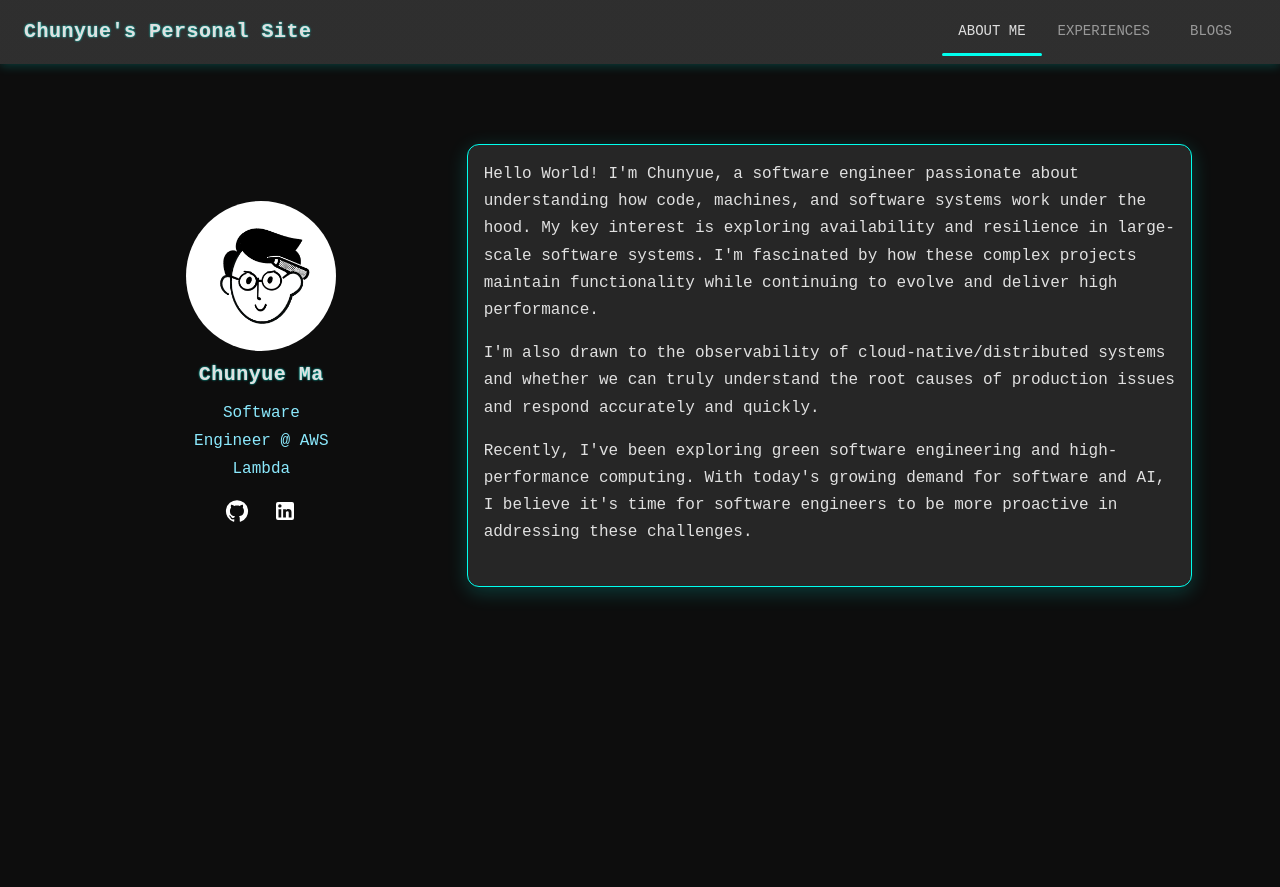
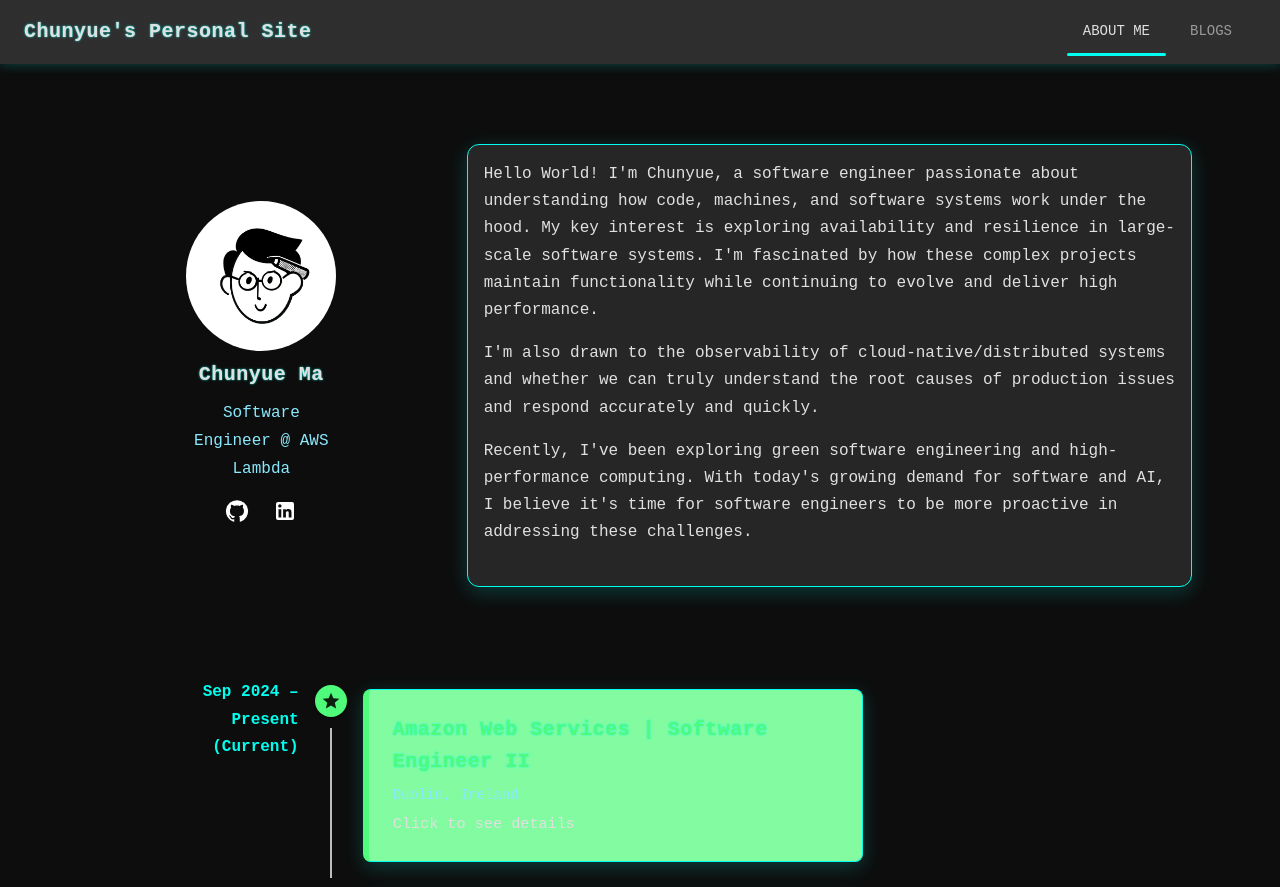
Before and after one commit to chunyuema/chunyuema.github.io, a React (Create React App) app: page / in a window 1280 px wide. Shown: the top 887 px of the page. Before the commit the page ends 800 px from the top, so only its background shows below. Built offline with nearby package versions, Linux system fonts and the light colour scheme.

Commit message:
move employment history into about me main page

```diff
--- a/src/App.tsx
+++ b/src/App.tsx
@@ -1,9 +1,6 @@
-// App.tsx
-import React from "react";
 import Layout from "./components/Layout";
 import AboutMe from "./components/AboutMe";
 import BlogPage from "./components/Blogs";
-import EmploymentHistory from "./components/EmploymentHistory";
 
 function App() {
   return (
@@ -11,7 +8,6 @@ function App() {
       children={{
         aboutMe: <AboutMe />,
         blogs: <BlogPage />,
-        employmentHistory: <EmploymentHistory />,
       }}
     />
   );
--- a/src/components/AboutMe.tsx
+++ b/src/components/AboutMe.tsx
@@ -10,6 +10,8 @@ import {
 import NameCard from "./NameCard";
 import { FaReact, FaNodeJs, FaPython, FaDatabase } from "react-icons/fa";
 import { Skill } from "./Skill";
+import { EmploymentEntry } from "../data/EmploymentEntry";
+import EmploymentHistory from "./EmploymentHistory";
 
 const mySkills: Skill[] = [
   { name: "Frontend", icon: FaReact, level: 40 },
@@ -61,6 +63,9 @@ const AboutMe: React.FC = () => (
         </Card>
       </Grid>
     </Grid>
+
+    {/* Employment History Section */}
+    <EmploymentHistory />
   </Container>
 );
 
--- a/src/components/EmploymentHistory.tsx
+++ b/src/components/EmploymentHistory.tsx
@@ -4,18 +4,17 @@ import {
   Typography,
   Box,
   Paper,
-  List,
-  ListItem,
-  ListItemText,
   useTheme,
   useMediaQuery,
   Dialog,
   DialogTitle,
   DialogContent,
-  DialogContentText,
   IconButton,
 } from "@mui/material";
 import CloseIcon from "@mui/icons-material/Close";
+
+import StarIcon from "@mui/icons-material/Star"; // ⭐ Current job icon
+import WorkIcon from "@mui/icons-material/Work"; // 🏢 Past job icon
 
 import {
   Timeline,
@@ -25,6 +24,7 @@ import {
   TimelineContent,
   TimelineDot,
   TimelineOppositeContent,
+  timelineOppositeContentClasses,
 } from "@mui/lab";
 
 import {
@@ -38,13 +38,8 @@ const EmploymentHistory: React.FC = () => {
 
   const [selectedJob, setSelectedJob] = useState<EmploymentEntry | null>(null);
 
-  const handleCardClick = (job: EmploymentEntry) => {
-    setSelectedJob(job);
-  };
-
-  const handleClose = () => {
-    setSelectedJob(null);
-  };
+  const handleCardClick = (job: EmploymentEntry) => setSelectedJob(job);
+  const handleClose = () => setSelectedJob(null);
 
   return (
     <Container
@@ -55,27 +50,39 @@ const EmploymentHistory: React.FC = () => {
       }}
     >
       <Timeline
-        position={isMobile ? "right" : "alternate"}
         sx={{
-          // Only adjust spacing for mobile
-          ...(isMobile && {
-            ml: theme.custom.timeline.timelineLeftMobile,
-            "& .MuiTimelineItem-root": {
-              minHeight: 100, // optional spacing between items
-            },
-          }),
+          [`& .${timelineOppositeContentClasses.root}`]: { flex: 0.2 },
         }}
       >
-        {employmentHistoryData.map((job, index) => (
+        {employmentHistoryData.map((job, index) => {
+          const isCurrent = index === 0;
+
+          return (
             <TimelineItem key={index}>
               {!isMobile && (
                 <TimelineOppositeContent color="text.secondary">
-                {job.dateRange}
+                  {isCurrent ? (
+                    <strong style={{ color: theme.palette.primary.main }}>
+                      {job.dateRange} (Current)
+                    </strong>
+                  ) : (
+                    job.dateRange
+                  )}
                 </TimelineOppositeContent>
               )}
 
               <TimelineSeparator>
-              <TimelineDot color="primary" />
+                <TimelineDot
+                  color={isCurrent ? "secondary" : "primary"}
+                  variant={isCurrent ? "filled" : "outlined"}
+                >
+                  {isCurrent ? (
+                    <StarIcon fontSize="small" /> // ⭐ Current job
+                  ) : (
+                    <WorkIcon fontSize="small" /> // 🏢 Past jobs
+                  )}
+                </TimelineDot>
+
                 {index < employmentHistoryData.length - 1 && (
                   <TimelineConnector />
                 )}
@@ -83,25 +90,30 @@ const EmploymentHistory: React.FC = () => {
 
               <TimelineContent sx={{ py: 2 }}>
                 <Paper
-                elevation={3}
+                  elevation={isCurrent ? 6 : 3}
                   onClick={() => handleCardClick(job)}
                   sx={{
                     p: theme.spacing(theme.custom.timeline.cardPadding),
                     maxWidth: theme.custom.timeline.cardMaxWidth,
                     width: "100%",
-                  bgcolor: "background.paper",
+                    bgcolor: isCurrent
+                      ? theme.palette.secondary.light
+                      : "background.paper",
+                    borderLeft: isCurrent
+                      ? `6px solid ${theme.palette.secondary.main}`
+                      : "none",
                     borderRadius: 2,
                     transition: "transform 0.2s, box-shadow 0.2s",
+                    cursor: "pointer",
                     "&:hover": {
                       transform: theme.custom.timeline.cardHover.transform,
                       boxShadow: theme.custom.timeline.cardHover.boxShadow,
                     },
-                  cursor: "pointer",
                   }}
                 >
                   <Typography
                     variant="h6"
-                  color="primary"
+                    color={isCurrent ? "secondary" : "primary"}
                     fontWeight="bold"
                     gutterBottom
                   >
@@ -122,10 +134,11 @@ const EmploymentHistory: React.FC = () => {
                 </Paper>
               </TimelineContent>
             </TimelineItem>
-        ))}
+          );
+        })}
       </Timeline>
 
-      {/* Popup Dialog for Job Details */}
+      {/* Popup Dialog */}
       <Dialog
         open={!!selectedJob}
         onClose={handleClose}
@@ -142,6 +155,7 @@ const EmploymentHistory: React.FC = () => {
             <CloseIcon />
           </IconButton>
         </DialogTitle>
+
         <DialogContent dividers>
           <Typography variant="subtitle2" color="text.secondary" gutterBottom>
             {selectedJob?.location} — {selectedJob?.dateRange}
--- a/src/components/Layout.tsx
+++ b/src/components/Layout.tsx
@@ -20,7 +20,6 @@ interface LayoutProps {
   children?: {
     aboutMe: ReactNode;
     blogs: ReactNode;
-    employmentHistory: ReactNode;
   };
 }
 
@@ -99,7 +98,6 @@ const Layout: React.FC<LayoutProps> = ({ children }) => {
               indicatorColor="secondary"
             >
               <Tab label="About Me" value="aboutMe" />
-              <Tab label="Experiences" value="experiences" />
               <Tab label="Blogs" value="blogs" />
             </Tabs>
           )}
@@ -109,7 +107,6 @@ const Layout: React.FC<LayoutProps> = ({ children }) => {
       <Container sx={{ py: 10 }}>
         {activeTab === "aboutMe" && children?.aboutMe}
         {activeTab === "blogs" && children?.blogs}
-        {activeTab === "experiences" && children?.employmentHistory}
       </Container>
     </div>
   );
```
Lines whose indentation alone changed are shown as unchanged.
